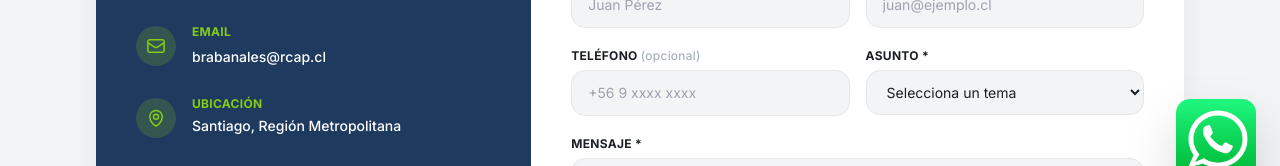
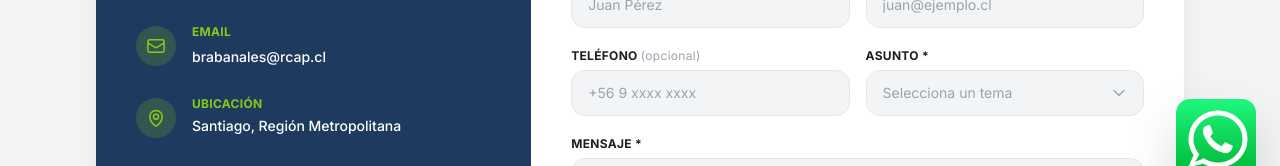
Before and after one commit to contactofixlab-lab/constructora-pds, a Next.js app: page /contacto in a window 1280 px wide. Shown: the part 597-763 px from the top of the page. Built offline with nearby package versions, Linux system fonts and the light colour scheme.

Commit message:
feat: custom styled select dropdown in contact form

```diff
--- a/src/app/(pages)/contacto/page.tsx
+++ b/src/app/(pages)/contacto/page.tsx
@@ -1,10 +1,90 @@
 'use client';
 
-import { FormEvent, useState } from 'react';
+import { FormEvent, useState, useRef, useEffect } from 'react';
 import { contactoInfo, faqs } from '@/data/contacto';
 
 const inputCls =
   'w-full px-4 py-3 border border-border rounded-card bg-background-alt text-text-title placeholder:text-text-light focus:outline-none focus:ring-2 focus:ring-accent focus:border-accent transition-colors text-sm';
+
+const SUBJECT_OPTIONS = [
+  'Información general',
+  'Alianza comercial',
+  'Visita a proyecto',
+  'Trabajo con nosotros',
+  'Otro',
+];
+
+function CustomSelect({
+  value,
+  onChange,
+}: {
+  value: string;
+  onChange: (val: string) => void;
+}) {
+  const [open, setOpen] = useState(false);
+  const ref = useRef<HTMLDivElement>(null);
+
+  useEffect(() => {
+    const handler = (e: MouseEvent) => {
+      if (ref.current && !ref.current.contains(e.target as Node)) setOpen(false);
+    };
+    document.addEventListener('mousedown', handler);
+    return () => document.removeEventListener('mousedown', handler);
+  }, []);
+
+  return (
+    <div ref={ref} className="relative">
+      <button
+        type="button"
+        onClick={() => setOpen((o) => !o)}
+        className={`w-full px-4 py-3 border rounded-card bg-background-alt transition-colors text-sm flex items-center justify-between text-left ${
+          open
+            ? 'border-accent ring-2 ring-accent outline-none'
+            : 'border-border hover:border-accent/60'
+        } ${value ? 'text-text-title' : 'text-text-light'}`}
+      >
+        <span>{value || 'Selecciona un tema'}</span>
+        <svg
+          className={`w-4 h-4 text-text-light flex-shrink-0 transition-transform duration-200 ${open ? 'rotate-180 text-accent' : ''}`}
+          fill="none" stroke="currentColor" viewBox="0 0 24 24"
+        >
+          <path strokeLinecap="round" strokeLinejoin="round" strokeWidth={2} d="m19.5 8.25-7.5 7.5-7.5-7.5" />
+        </svg>
+      </button>
+
+      {open && (
+        <div className="absolute left-0 right-0 top-full mt-1.5 bg-white rounded-card border border-border shadow-card z-20 overflow-hidden py-1">
+          {SUBJECT_OPTIONS.map((opt) => {
+            const selected = value === opt;
+            return (
+              <button
+                key={opt}
+                type="button"
+                onClick={() => { onChange(opt); setOpen(false); }}
+                className={`w-full flex items-center gap-3 px-4 py-2.5 text-sm text-left transition-colors ${
+                  selected
+                    ? 'bg-accent-soft text-accent-hover font-semibold'
+                    : 'text-text-base hover:bg-background-alt hover:text-text-title'
+                }`}
+              >
+                <span className={`w-4 h-4 flex-shrink-0 flex items-center justify-center rounded-full border transition-colors ${
+                  selected ? 'border-accent bg-accent' : 'border-border bg-transparent'
+                }`}>
+                  {selected && (
+                    <svg className="w-2.5 h-2.5 text-white" fill="none" stroke="currentColor" viewBox="0 0 24 24">
+                      <path strokeLinecap="round" strokeLinejoin="round" strokeWidth={3} d="m4.5 12.75 6 6 9-13.5" />
+                    </svg>
+                  )}
+                </span>
+                {opt}
+              </button>
+            );
+          })}
+        </div>
+      )}
+    </div>
+  );
+}
 
 export default function Contacto() {
   const [formData, setFormData] = useState({
@@ -13,12 +93,13 @@ export default function Contacto() {
   const [submitted, setSubmitted] = useState(false);
   const [openFaq, setOpenFaq] = useState<number | null>(null);
 
-  const handleChange = (e: React.ChangeEvent<HTMLInputElement | HTMLTextAreaElement | HTMLSelectElement>) => {
+  const handleChange = (e: React.ChangeEvent<HTMLInputElement | HTMLTextAreaElement>) => {
     setFormData({ ...formData, [e.target.name]: e.target.value });
   };
 
   const handleSubmit = (e: FormEvent<HTMLFormElement>) => {
     e.preventDefault();
+    if (!formData.subject) return;
     setSubmitted(true);
     setTimeout(() => {
       setSubmitted(false);
@@ -161,14 +242,10 @@ export default function Contacto() {
                     </div>
                     <div>
                       <label className="block text-xs font-bold text-text-title uppercase tracking-wide mb-1.5">Asunto *</label>
-                      <select name="subject" value={formData.subject} onChange={handleChange} required className={inputCls}>
-                        <option value="">Selecciona un tema</option>
-                        <option>Información general</option>
-                        <option>Alianza comercial</option>
-                        <option>Visita a proyecto</option>
-                        <option>Trabajo con nosotros</option>
-                        <option>Otro</option>
-                      </select>
+                      <CustomSelect
+                        value={formData.subject}
+                        onChange={(val) => setFormData({ ...formData, subject: val })}
+                      />
                     </div>
                   </div>
                   <div>
```
